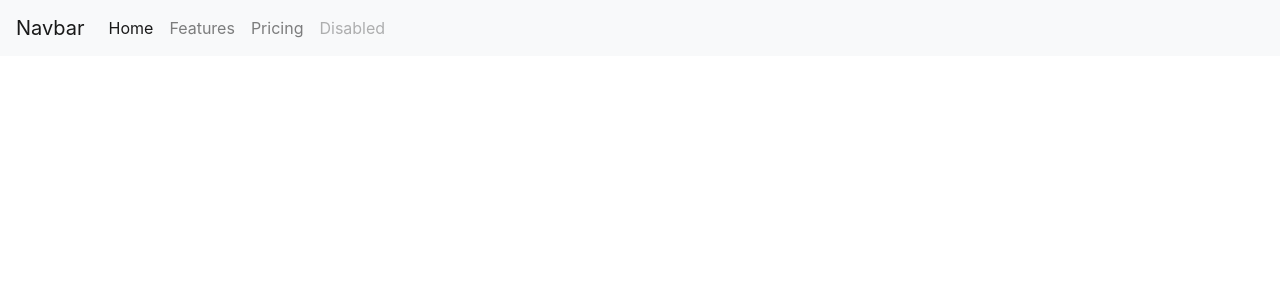
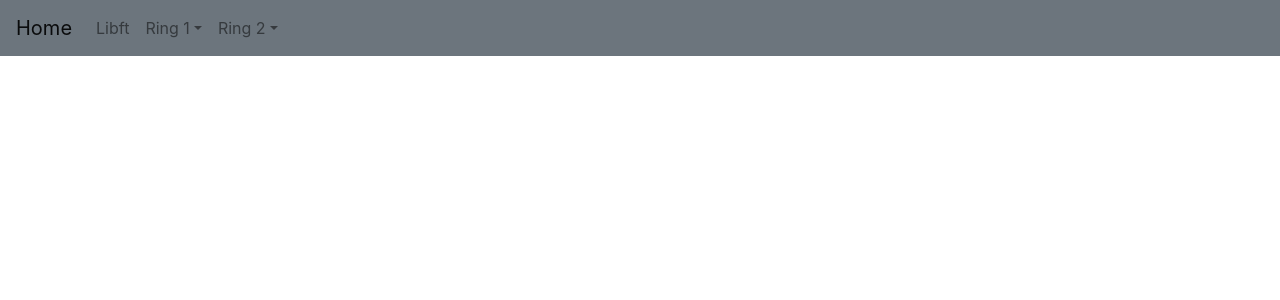
Before and after one commit to Aspinaut/Forum, a Symfony app: template templates/base.html.twig in a window 1280 px wide. Shown: the top 300 px of the page. Run offline with Twig, Linux system fonts and the light colour scheme; the template is opened without the code that fills it, so the values that code supplies are empty; some libraries are stand-ins or nearby versions.

Commit message:
add libft controller

```diff
--- a/src/Controller/HomeController.php
+++ b/src/Controller/HomeController.php
@@ -8,9 +8,6 @@ use Symfony\Component\Routing\Annotation\Route;
 
 class HomeController extends AbstractController
 {
-    /**
-     * @Route("/home", name="home")
-     */
   public function index(): Response
   {
       return $this->render('home/index.html.twig', [
--- a/templates/base.html.twig
+++ b/templates/base.html.twig
@@ -8,24 +8,31 @@
         {% endblock %}
     </head>
     <body>
-        <nav class="navbar navbar-expand-lg navbar-light bg-light">
-          <a class="navbar-brand" href="#">Navbar</a>
+        <nav class="navbar navbar-expand-lg navbar-light bg-secondary">
+          <a class="navbar-brand" href="{{ path('home') }}">Home</a>
           <button class="navbar-toggler" type="button" data-toggle="collapse" data-target="#navbarNav" aria-controls="navbarNav" aria-expanded="false" aria-label="Toggle navigation">
             <span class="navbar-toggler-icon"></span>
           </button>
           <div class="collapse navbar-collapse" id="navbarNav">
             <ul class="navbar-nav">
-              <li class="nav-item active">
-                <a class="nav-link" href="#">Home <span class="sr-only">(current)</span></a>
+              <li class="nav-item">
+                <a class="nav-link" href="{{ path('libft') }}">Libft<span class="sr-only">(current)</span></a>
               </li>
-              <li class="nav-item">
-                <a class="nav-link" href="#">Features</a>
+              <li class="nav-item dropdown">
+                <a class="nav-link dropdown-toggle" href="#" id="navbarDropdownMenuLink" role="button" data-toggle="dropdown" aria-haspopup="true" aria-expanded="false">Ring 1</a>
+                <div class="dropdown-menu" aria-labelledby="navbarDropdownMenuLink">
+                  <a class="dropdown-item" href="#">Get Next Line</a>
+                  <a class="dropdown-item" href="#">Netwhat</a>
+                  <a class="dropdown-item" href="#">Printf</a>
+                </div>
               </li>
-              <li class="nav-item">
-                <a class="nav-link" href="#">Pricing</a>
-              </li>
-              <li class="nav-item">
-                <a class="nav-link disabled" href="#" tabindex="-1" aria-disabled="true">Disabled</a>
+              <li class="nav-item dropdown">
+                <a class="nav-link dropdown-toggle" href="#" id="navbarDropdownMenuLink" role="button" data-toggle="dropdown" aria-haspopup="true" aria-expanded="false">Ring 2</a>
+                <div class="dropdown-menu" aria-labelledby="navbarDropdownMenuLink">
+                  <a class="dropdown-item" href="#">Mini RT</a>
+                  <a class="dropdown-item" href="#">Cube 3D</a>
+                  <a class="dropdown-item" href="#">Ft Server</a>
+                </div>
               </li>
             </ul>
           </div>
```
Also changed, not shown: src/Controller/LibftController.php (added, +20 -0 lines), templates/libft/index.html.twig (added, +20 -0 lines). Lines whose indentation alone changed are shown as unchanged.
